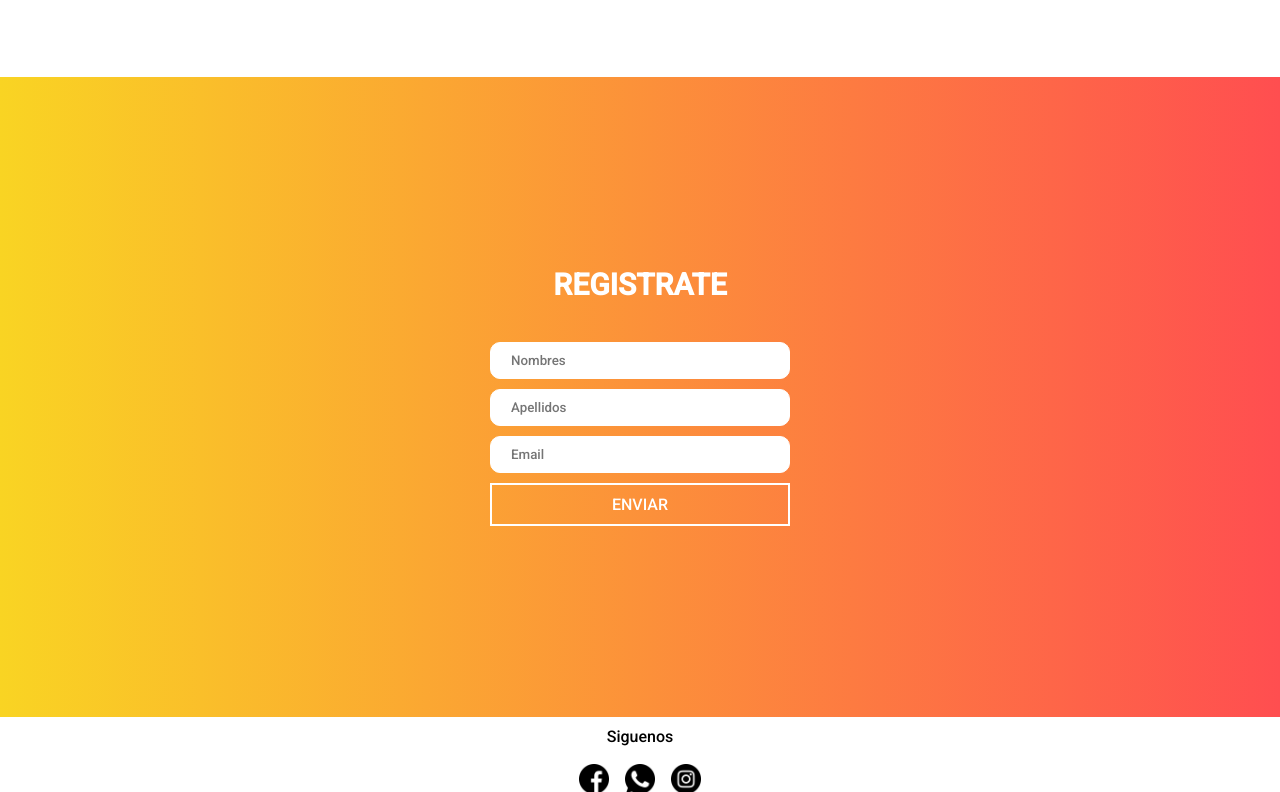
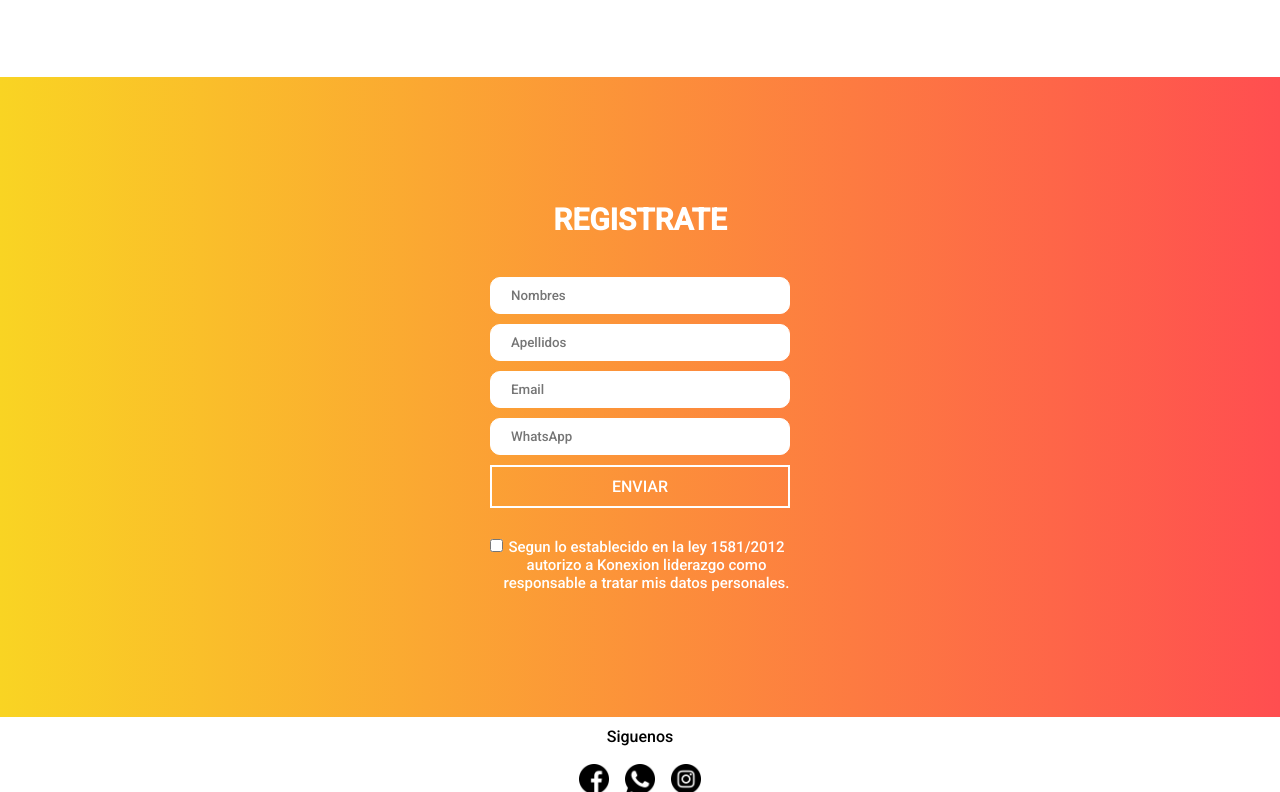
Before and after one commit to JuanFe30/JuanFe30.github.io, a plain HTML site: page index.html in a window 1280 px wide. Shown: the part 2476-3268 px from the top of the page. Drawn offline with Linux system fonts and the light colour scheme.

Commit message:
checkout

```diff
--- a/index.html
+++ b/index.html
@@ -29,7 +29,7 @@
             <br>
             <p>EN ESTE <span>TALLER</span> APRENDERÁS A ENFRENTAR <span>TUS MIEDOS PARA SEGUIR…</span></p>
             <br>
-            <p><span>MIÉRCOLES 6 DE JULIO DE 2022</span><br>7 pm. Colombia, México, Ecuador</p>
+            <p><span>JUEVES 7 DE JULIO DE 2022</span><br>7 pm. Colombia, México, Ecuador</p>
         </div>
     </section>
     <section class="fontvideo">
@@ -71,7 +71,12 @@
                 <input type="text" name="Nombres" placeholder="Nombres"  required >
                 <input type="text" name="Apellidos" placeholder="Apellidos"  required>
                 <input type="email" name="Email" id="" required placeholder="Email">
+                <input type="text" name="WhatsApp" required placeholder="WhatsApp">
                 <button type="submit">ENVIAR</button>
+                <div id="politica">
+                    <input type="checkbox" name="check" id="" required>
+                    <label for="check">Segun lo establecido en la ley 1581/2012 autorizo a Konexion liderazgo como responsable a tratar mis datos personales.</label>
+                </div>
             </form>
         </div>
     </section>
--- a/main.css
+++ b/main.css
@@ -247,6 +247,15 @@ section{
     cursor: pointer;
 }
 
+#politica{
+    color: #fff;
+    font-size: 15px;
+    padding: 30px 0px 0px 0px;
+    display: flex;
+    align-items: baseline;
+    justify-content: space-around;
+}
+
 /*FOOTER*/
 
 footer{
```
